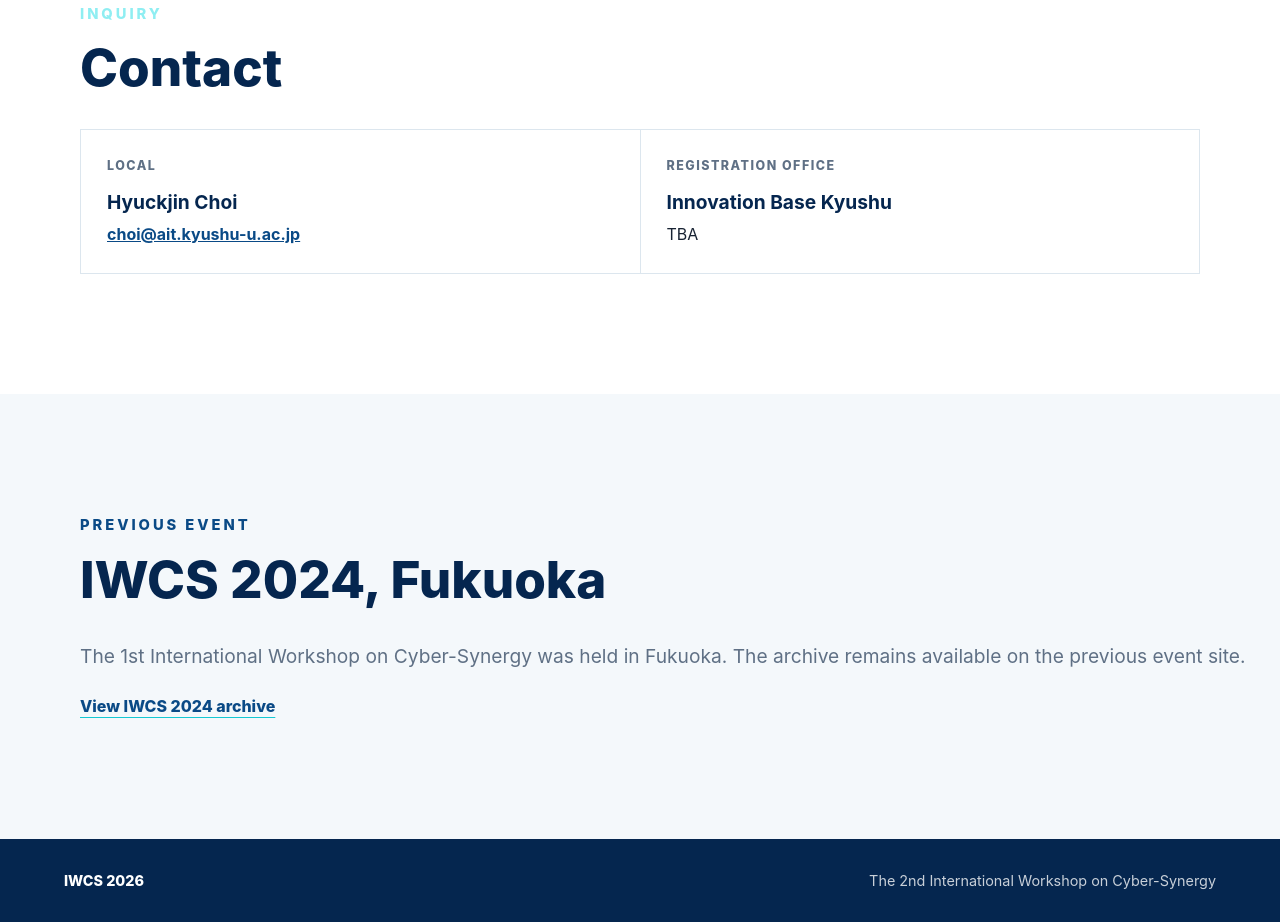
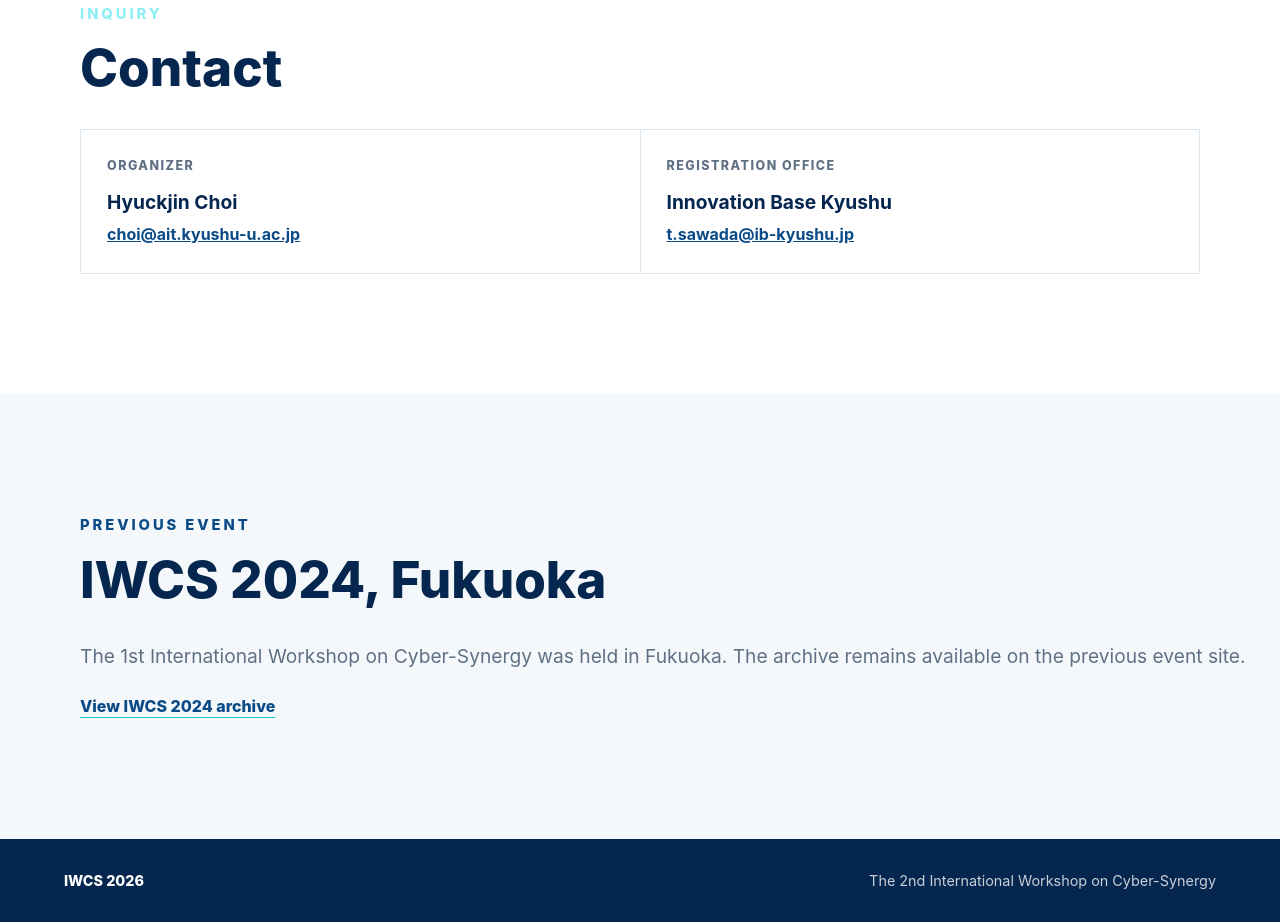
Before and after one commit to hyuckjinchoi/iwcs2026, a plain HTML site: page index.html in a window 1280 px wide. Shown: the part 8085-9007 px from the top of the page. Drawn offline with Linux system fonts and the light colour scheme.

Commit message:
Add files via upload

```diff
--- a/index.html
+++ b/index.html
@@ -512,14 +512,14 @@
         </div>
         <div class="contact-row">
           <div>
-            <span class="info-label">Local</span>
+            <span class="info-label">Organizer</span>
             <strong>Hyuckjin Choi</strong>
             <a href="mailto:choi@ait.kyushu-u.ac.jp">choi@ait.kyushu-u.ac.jp</a>
           </div>
           <div>
             <span class="info-label">Registration Office</span>
             <strong>Innovation Base Kyushu</strong>
-            <span>TBA</span>
+            <a href="mailto:t.sawada@ib-kyushu.jp">t.sawada@ib-kyushu.jp</a>
           </div>
         </div>
       </section>
```
